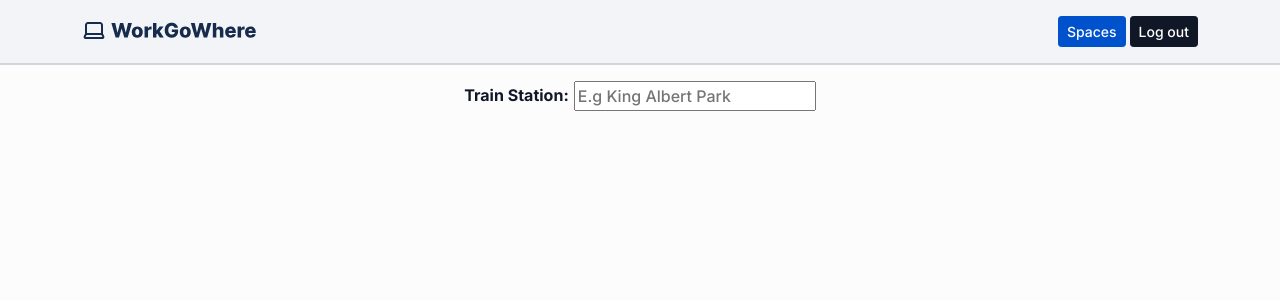
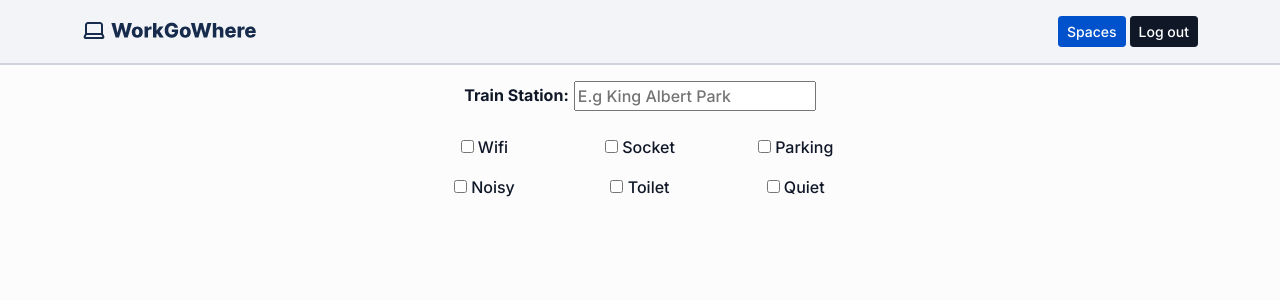
Before and after one commit to NUS-ISS-DMSS/team-11-client, a React (Create React App) app: page /Spaces in a window 1280 px wide. Shown: the top 300 px of the page. Built offline with nearby package versions, Linux system fonts and the light colour scheme.

Commit message:
Create checkboxes
Create checkboxes for filtering spaces

```diff
--- /dev/null
+++ b/src/mocks/mockResults.js
@@ -0,0 +1,34 @@
+export const mockFilterKeywords = {
+  keywords: [
+    {
+      _id: "1",
+      label: "Wifi",
+      value: "wifi",
+    },
+    {
+      _id: "2",
+      label: "Socket",
+      value: "socket",
+    },
+    {
+      _id: "3",
+      label: "Parking",
+      value: "parking",
+    },
+    {
+      _id: "4",
+      label: "Noisy",
+      value: "noisy",
+    },
+    {
+      _id: "5",
+      label: "Toilet",
+      value: "toilet",
+    },
+    {
+      _id: "6",
+      label: "Quiet",
+      value: "quiet",
+    },
+  ],
+};
--- a/src/pages/spaces/Spaces.js
+++ b/src/pages/spaces/Spaces.js
@@ -1,12 +1,26 @@
-import React from "react";
+import React, { useState } from "react";
 import Header from "../../components/Header";
-import { Row, Container } from "react-bootstrap";
+import { Row, Col, Container } from "react-bootstrap";
 import SearchBar from "../../components/SearchBar";
+import SpacesSetting from "./SpacesSetting";
 
 function Spaces() {
   const { query, renderSearchBar } = SearchBar();
+  const { filterkeywords } = SpacesSetting();
+  const [checkboxQuery, setCheckboxQuery] = useState([]);
+
+  const handleChange = (value, event) => {
+    if (event.target.checked) {
+      setCheckboxQuery((prevValues) => [...prevValues, value]);
+    } else {
+      setCheckboxQuery((prevValues) =>
+        prevValues.filter((item) => item !== value)
+      );
+    }
+  };
 
   console.log(query);
+  console.log(checkboxQuery);
 
   return (
     <>
@@ -14,6 +28,27 @@ function Spaces() {
       <Container className="py-3 d-flex justify-content-center align-items-center">
         <Row>{renderSearchBar}</Row>
       </Container>
+
+      <Container className="d-flex justify-content-center align-items-center">
+        <Row>
+          {filterkeywords.map(({ _id, label, value }) => (
+            <Col
+              key={_id}
+              xs={4}
+              className="d-flex justify-content-center align-items-center p-2"
+            >
+              <div>
+                <input
+                  type="checkbox"
+                  name={label}
+                  onChange={(e) => handleChange(value, e)}
+                />{" "}
+                {label}
+              </div>
+            </Col>
+          ))}
+        </Row>
+      </Container>
     </>
   );
 }
--- /dev/null
+++ b/src/pages/spaces/SpacesSetting.js
@@ -0,0 +1,14 @@
+import { useState, useEffect } from "react";
+import {mockFilterKeywords} from "../../mocks/mockResults";
+
+export default function SpacesSetting() {
+  const [filterkeywords, setFilterkeywords] = useState([]);
+
+  useEffect(() => {
+    setFilterkeywords(mockFilterKeywords.keywords);
+  }, []);
+
+  return {
+    filterkeywords,
+  };
+}
```
